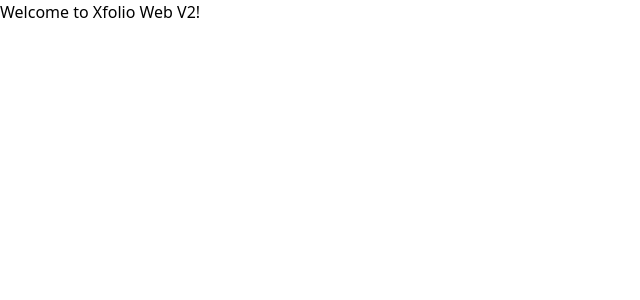
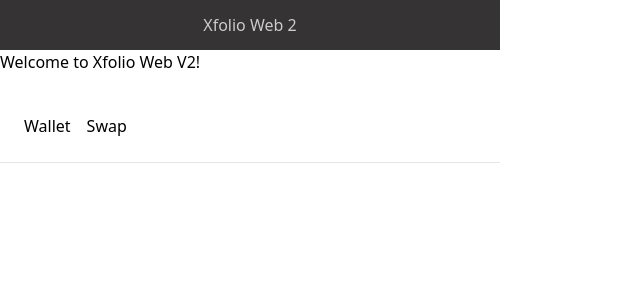
Before and after one commit to xfolio-dao/xfolio-web-v2, a Next.js app: page / in a window 1280 px wide. Shown: the top 300 px of the page, without its empty margins (0-640 px from the left). Built offline with nearby package versions, Linux system fonts and the light colour scheme.

Commit message:
JIT and Header

```diff
--- /dev/null
+++ b/components/Header/index.tsx
@@ -0,0 +1,13 @@
+import React from 'react'
+
+const Header:React.FC = () => {
+    return(
+        <div className='flex w-[500px] h-[50px] top-0 bg-[#353333]'>
+            <div className='flex flex-grow justify-center items-center'>
+                <p className='text-[#ccc]'>Xfolio Web 2</p>
+            </div>
+        </div>
+    )
+}
+
+export default Header
--- a/package.json
+++ b/package.json
@@ -25,6 +25,7 @@
     "web3modal": "^1.9.4"
   },
   "devDependencies": {
+    "@tailwindcss/jit": "^0.1.18",
     "@typechain/ethers-v5": "^7.2.0",
     "@typechain/hardhat": "^2.3.1",
     "@types/chai": "^4.2.22",
--- a/pages/_app.tsx
+++ b/pages/_app.tsx
@@ -1,9 +1,30 @@
 import '../styles/globals.css'
 import { ReactElement } from 'react'
 import { AppProps } from 'next/app'
+import Link from 'next/link'
+import Header from '../components/Header'
 
 const App = ({ Component, pageProps }: AppProps):ReactElement =>{
-    return <Component {...pageProps} />
+    return(
+        <div>
+            <Header/>
+            <Component {...pageProps} />
+            <nav className='border-b p-6 bottom-0'>
+                <div className='flex mt-4'>
+                    <Link href='/'>
+                        <a className='mr-4 text-black'>
+                            Wallet
+                        </a>
+                    </Link>
+                    <Link href='/swap'>
+                        <a className='mr-4 text-black'>
+                            Swap
+                        </a>
+                    </Link>
+                </div>
+            </nav>
+        </div>
+    )
 }
 
 export default App
--- a/tailwind.config.js
+++ b/tailwind.config.js
@@ -1,5 +1,10 @@
 module.exports = {
-    purge: [],
+    mode: 'jit',
+    purge: [
+        './public/**/*.html',
+        './pages/**/*.{js,jsx,ts,tsx,vue}',
+        './components/**/*.{js,jsx,ts,tsx,vue}',
+    ],
     darkMode: "class", // or 'media' or 'class'
     theme: {
         extend: {},
--- a/tsconfig.json
+++ b/tsconfig.json
@@ -2,6 +2,7 @@
   "extends": "./tsconfig.base.json",
   "module": "esnext",
   "exclude": [
-    "node_modules"
+    "node_modules",
+    "typechain"
   ]
 }
```
Also changed, not shown: postcss.config.js (+4 -4 lines), 1 other file (tests, documents, lock files or other folders).
